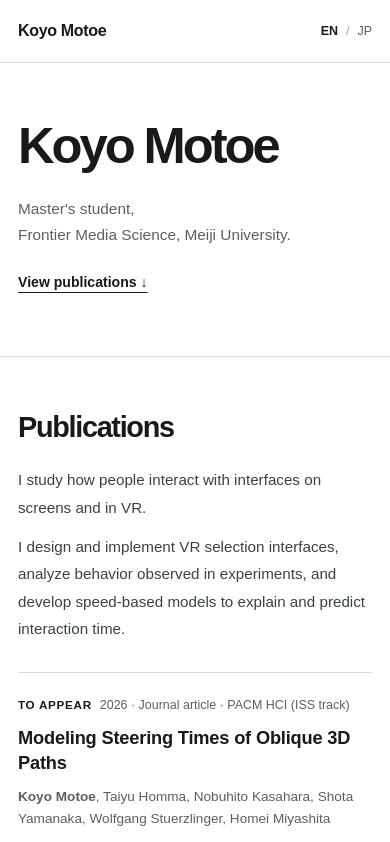
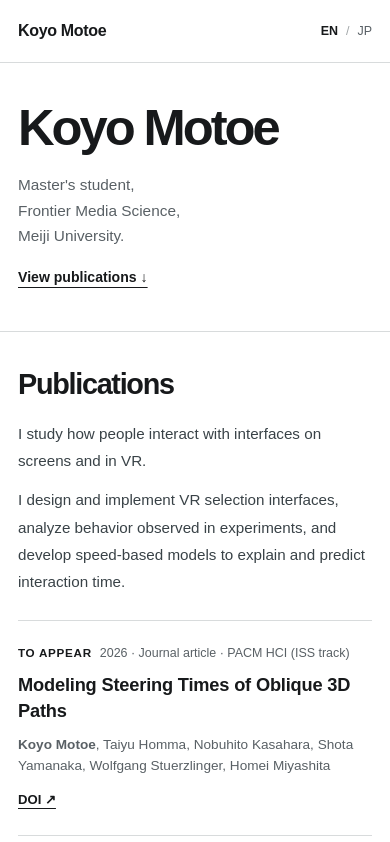
Before and after one commit to kyoote/portfolio, a plain HTML site: page index.html in a window 390 px wide. Shown: the top 842 px of the page. Drawn offline with Linux system fonts and the light colour scheme.

Commit message:
Tighten portfolio spacing and mobile affiliation breaks

```diff
--- a/index.html
+++ b/index.html
@@ -25,18 +25,19 @@
     .lang button+button:before{content:"/";padding-right:8px;color:#a1a6a8}
     .lang button[aria-pressed="true"]{color:var(--ink);font-weight:700}
     h1,h2,h3,p{margin-top:0}
-    .hero{display:grid;grid-template-columns:minmax(0,1fr) minmax(340px,.8fr);gap:5%;align-items:end;padding:84px 0 82px}
+    .hero{display:grid;grid-template-columns:minmax(0,1fr) minmax(340px,.8fr);gap:5%;align-items:end;padding:64px 0 60px}
     h1{font-size:clamp(3.1rem,6.4vw,5.8rem);font-weight:700;line-height:1.05;letter-spacing:-.06em;margin:0}
-    .sublead{color:var(--muted);font-size:1.05rem;margin:0 0 28px}
+    .sublead{color:var(--muted);font-size:1.05rem;margin:0 0 20px}
     .affiliation-line{display:block;white-space:nowrap}
+    .sublead[data-lang="ja"] .affiliation-line{white-space:normal}
     .hero-links{display:flex;flex-wrap:wrap;gap:12px 30px}
     .pill{border:0;border-radius:0;padding:0;background:none;font-size:.88rem;font-weight:700;text-decoration:underline;text-decoration-thickness:1px;text-underline-offset:5px}
     .pill.primary{background:none;color:var(--ink)}
     .pill:hover,.pill.primary:hover{background:none;color:#4c6269}
-    section.content{border-top:1px solid var(--line);padding:70px 0 78px}
-    .section-head{margin-bottom:28px}
+    section.content{border-top:1px solid var(--line);padding:46px 0 54px}
+    .section-head{margin-bottom:22px}
     .section-head h2,.contact h2{font-size:clamp(1.8rem,3vw,2.5rem);font-weight:700;line-height:1.15;letter-spacing:-.045em;margin:0}
-    .pub-intro{max-width:760px;margin:0 0 42px}
+    .pub-intro{max-width:760px;margin:0 0 30px}
     .pub-intro p{font-size:.95rem;line-height:1.8;color:#394247;margin:0}
     .pub-intro p+p{margin-top:12px}
     .papers{list-style:none;padding:0;margin:0;border-top:1px solid var(--line)}
@@ -52,8 +53,8 @@
     .entry time{font-size:.82rem;color:var(--muted)}
     .entry h3{font-size:1rem;line-height:1.5;margin:0 0 4px}
     .entry p{font-size:.83rem;color:var(--muted);margin:0}
-    .contact{border-top:1px solid var(--line);padding:70px 0 80px}
-    .contact h2{margin-bottom:29px}
+    .contact{border-top:1px solid var(--line);padding:46px 0 54px}
+    .contact h2{margin-bottom:22px}
     .contact-grid{display:grid;grid-template-columns:1fr 1fr;gap:32px;border-top:1px solid var(--line)}
     .contact-item{padding-top:20px}
     .contact-item h3{font-size:.82rem;margin:0 0 12px}
@@ -68,17 +69,18 @@
       .wrap{width:min(100% - 36px,560px)}
       .top .wrap{min-height:62px}
       .nav{gap:14px}.nav a{display:none}.lang{margin-left:0}
-      .hero{grid-template-columns:1fr;gap:24px;padding:56px 0 62px}
+      .hero{grid-template-columns:1fr;gap:18px;padding:38px 0 42px}
       h1{font-size:clamp(2.8rem,13vw,4.3rem)}
-      .sublead{font-size:.96rem;margin-bottom:24px}
+      .sublead{font-size:.96rem;margin-bottom:18px}
       .affiliation-line{white-space:normal}
-      section.content{padding:54px 0 62px}
-      .section-head{margin-bottom:22px}
-      .pub-intro{margin-bottom:30px}
+      .affiliation-part{display:block}
+      section.content{padding:36px 0 44px}
+      .section-head{margin-bottom:18px}
+      .pub-intro{margin-bottom:24px}
       .paper{grid-template-columns:1fr;gap:8px;padding:22px 0}
       .paper-meta strong{display:inline;margin-right:8px}
       .entry{grid-template-columns:1fr;gap:6px;padding:20px 0}
-      .contact{padding:54px 0 62px}
+      .contact{padding:36px 0 44px}
       .contact-grid{grid-template-columns:1fr;gap:20px}
       footer .wrap{display:block}
     }
@@ -88,7 +90,7 @@
 <body>
   <header class="top"><div class="wrap"><a class="brand" href="#top">Koyo Motoe</a><nav class="nav" aria-label="Main navigation"><a href="#publications" data-lang="en">Publications</a><a href="#publications" data-lang="ja">論文</a><a href="#experience" data-lang="en">Experience</a><a href="#experience" data-lang="ja">経歴</a><a href="#contact" data-lang="en">Contact</a><a href="#contact" data-lang="ja">連絡先</a><div class="lang" aria-label="Language"><button type="button" data-switch="en" aria-pressed="true">EN</button><button type="button" data-switch="ja" aria-pressed="false">JP</button></div></nav></div></header>
   <main id="top">
-    <div class="wrap hero"><div><h1><span data-lang="en">Koyo Motoe</span><span data-lang="ja">元永 航陽</span></h1></div><div><p class="sublead" data-lang="en"><span class="affiliation-line">Master's student,</span><span class="affiliation-line">Frontier Media Science, Meiji University.</span></p><p class="sublead" data-lang="ja">明治大学大学院 先端数理科学研究科 先端メディアサイエンス専攻・修士1年</p><div class="hero-links"><a class="pill primary" href="#publications" data-lang="en">View publications ↓</a><a class="pill primary" href="#publications" data-lang="ja">論文を見る ↓</a></div></div></div>
+    <div class="wrap hero"><div><h1><span data-lang="en">Koyo Motoe</span><span data-lang="ja">元永 航陽</span></h1></div><div><p class="sublead" data-lang="en"><span class="affiliation-line">Master's student,</span><span class="affiliation-line"><span class="affiliation-part">Frontier Media Science,</span> <span class="affiliation-part">Meiji University.</span></span></p><p class="sublead" data-lang="ja"><span class="affiliation-line"><span class="affiliation-part">明治大学大学院</span> <span class="affiliation-part">先端数理科学研究科</span></span><span class="affiliation-line">先端メディアサイエンス専攻・修士1年</span></p><div class="hero-links"><a class="pill primary" href="#publications" data-lang="en">View publications ↓</a><a class="pill primary" href="#publications" data-lang="ja">論文を見る ↓</a></div></div></div>
     <section class="content" id="publications"><div class="wrap"><div class="section-head"><h2 data-lang="en">Publications</h2><h2 data-lang="ja">論文・研究発表</h2></div><div class="pub-intro"><div data-lang="en"><p>I study how people interact with interfaces on screens and in VR.</p><p>I design and implement VR selection interfaces, analyze behavior observed in experiments, and develop speed-based models to explain and predict interaction time.</p></div><div data-lang="ja"><p>画面やVR空間のインターフェースを使うとき、人がどのように操作するかを研究しています。</p><p>VR向けの選択インターフェースの設計・実装に加え、実験で得た操作行動を分析し、速度に着目したモデルで操作時間を説明・予測しています。</p></div></div><ol class="papers">
       <li class="paper"><div class="paper-meta"><strong data-lang="en">To appear</strong><strong data-lang="ja">掲載予定</strong>2026 · Journal article · PACM HCI (ISS track)</div><div><h3>Modeling Steering Times of Oblique 3D Paths</h3><p><strong>Koyo Motoe</strong>, Taiyu Homma, Nobuhito Kasahara, Shota Yamanaka, Wolfgang Stuerzlinger, Homei Miyashita</p><a href="https://doi.org/10.1145/3859328" target="_blank" rel="noopener noreferrer">DOI ↗</a></div></li>
       <li class="paper"><div class="paper-meta"><strong data-lang="en">To appear</strong><strong data-lang="ja">掲載予定</strong>2026 · Adjunct paper · UIST</div><div><h3>Sun Menu: An Outward Ray-Based Radial Menu for Accurate VR Selection</h3><p><strong>Koyo Motoe</strong>, Taiyu Homma, Homei Miyashita</p><a href="https://doi.org/10.1145/3830397.3841832" target="_blank" rel="noopener noreferrer">DOI ↗</a></div></li>
```
